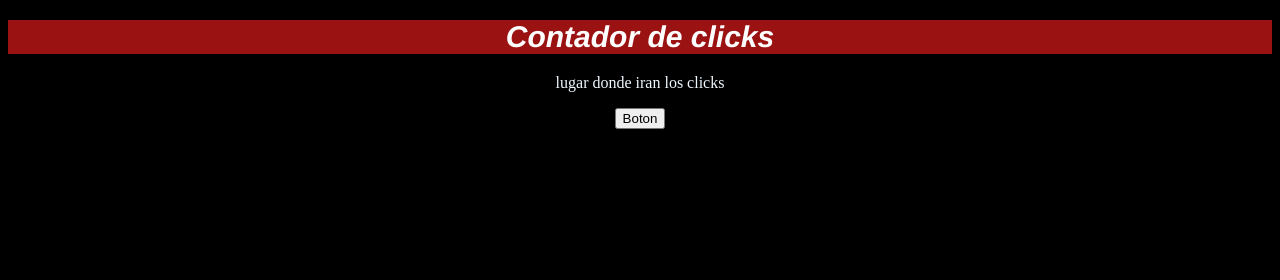
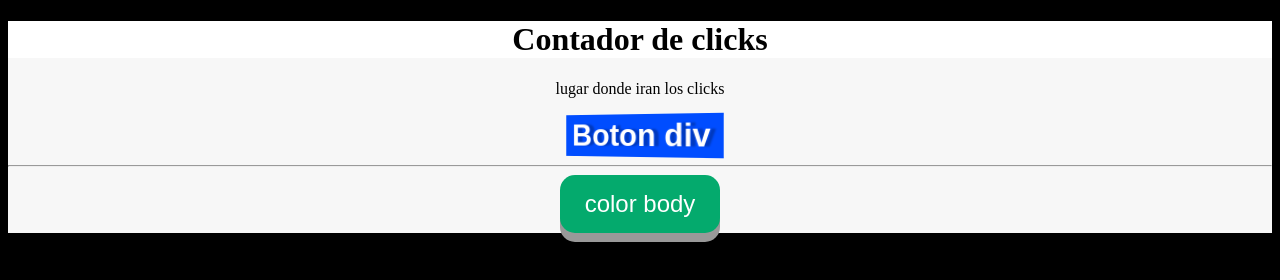
Before and after one commit to guz2001/ButonCambioColores, a plain HTML site: page index.html in a window 1280 px wide. Drawn offline with Linux system fonts and the light colour scheme.

Commit message:
se agregaron botones nuevos con estilos bonitos

```diff
--- a/index.html
+++ b/index.html
@@ -7,10 +7,12 @@
 </head>
 <body id="todo">
 
-    <div class="container" id="cambioscolores" id="Principal">
-        <h1 id="clicks">Contador de clicks</h1>
+    <div class="container" id="cambioscolores">
+        <h1 id="click">Contador de clicks</h1>
         <p class="conteo">lugar donde iran los clicks</p>
-        <button id="boton">Boton</button>
+        <button class="button-92" role="button">Boton div</button>
+        <hr>
+        <button class="button "id="boton">color body </button>
     </div>
     <script src="script.js"></script>
 </body>
--- a/script.js
+++ b/script.js
@@ -31,3 +31,17 @@ function convertirNombreARGB(nombre) {
     document.body.removeChild(div);
     return colorRGB;
 }
+
+let click=document.getElementById('conteo-click')
+let divColor=document.getElementById('cambioscolores')
+let coloresDiv = ['red', 'blue', 'green', 'orange', 'purple', 'yellow'];
+
+click.addEventListener('click',function(){
+    let colorAhora= getComputedStyle(divColor).backgroundColor;
+    let otroColor;
+
+
+})
+do{
+    let index=Math.floor(Math.random()*)
+}
--- a/styles.css
+++ b/styles.css
@@ -10,10 +10,11 @@
 
 
 }
+/* boton para cambiar propiedades del body*/
 #cambioscolores{
-    background-color: black;
+    background-color: rgb(247, 247, 247);
 }
-#clicks{
+#clics{
     font-family: 'Franklin Gothic Medium', 'Arial Narrow', Arial, sans-serif;
     font-style: italic;
     font-size: 30px;
@@ -23,11 +24,77 @@
 
 }
 h1{
-    background-color:rgb(155, 18, 18) ;
+    background-color:rgb(255, 255, 255) ;
 
 
 }
 
 .conteo{
-    color:aliceblue
+    color:rgb(0, 0, 0)
 }
+/* boton para cambiar propiedades boton click caja interna*/
+#conteo-click{
+    background-color: rgb(255, 255, 255);
+
+}
+
+
+/* CSS */
+.button-92 {
+  --c: #fff;
+  /* text color */
+  background: linear-gradient(90deg, #0000 33%, #fff5, #0000 67%) var(--_p,100%)/300% no-repeat,
+    #004dff;
+  /* background color */
+  color: #0000;
+  border: none;
+  transform: perspective(500px) rotateY(calc(20deg*var(--_i,-1)));
+  text-shadow: calc(var(--_i,-1)* 0.08em) -.01em 0   var(--c),
+    calc(var(--_i,-1)*-0.08em)  .01em 2px #0004;
+  outline-offset: .1em;
+  transition: 0.3s;
+}
+
+.button-92:hover,
+.button-92:focus-visible {
+  --_p: 0%;
+  --_i: 1;
+}
+
+.button-92:active {
+  text-shadow: none;
+  color: var(--c);
+  box-shadow: inset 0 0 9e9q #0005;
+  transition: 0s;
+}
+
+.button-92 {
+  font-weight: bold;
+  font-size: 2rem;
+  margin: 0;
+  cursor: pointer;
+  padding: .1em .3em;
+}
+
+.button {
+  display: inline-block;
+  padding: 15px 25px;
+  font-size: 24px;
+  cursor: pointer;
+  text-align: center;
+  text-decoration: none;
+  outline: none;
+  color: #fff;
+  background-color: #04AA6D;
+  border: none;
+  border-radius: 15px;
+  box-shadow: 0 9px #999;
+}
+
+.button:hover {background-color: #3e8e41}
+
+.button:active {
+  background-color: #3e8e41;
+  box-shadow: 0 5px #666;
+  transform: translateY(4px);
+}
```
